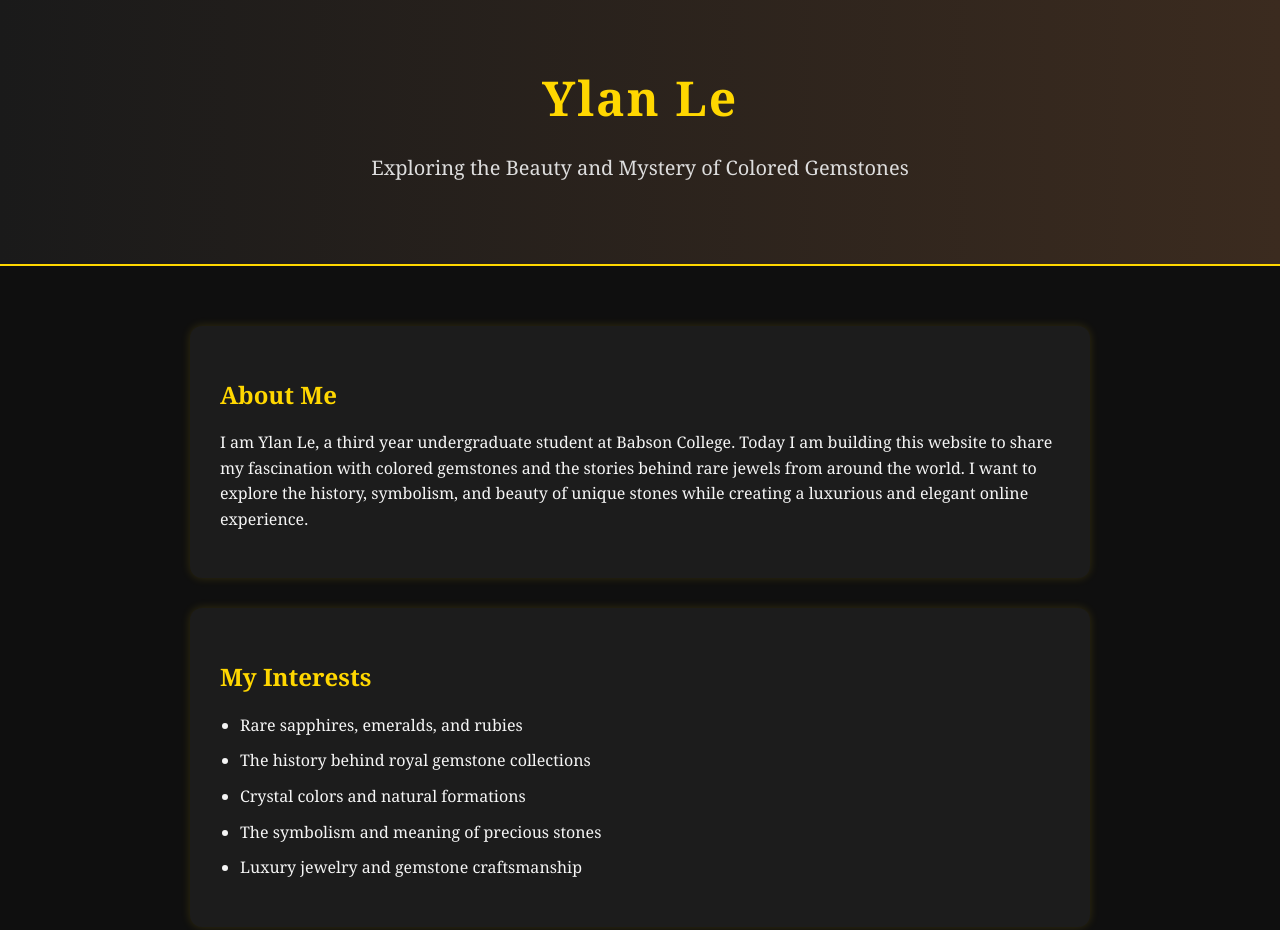
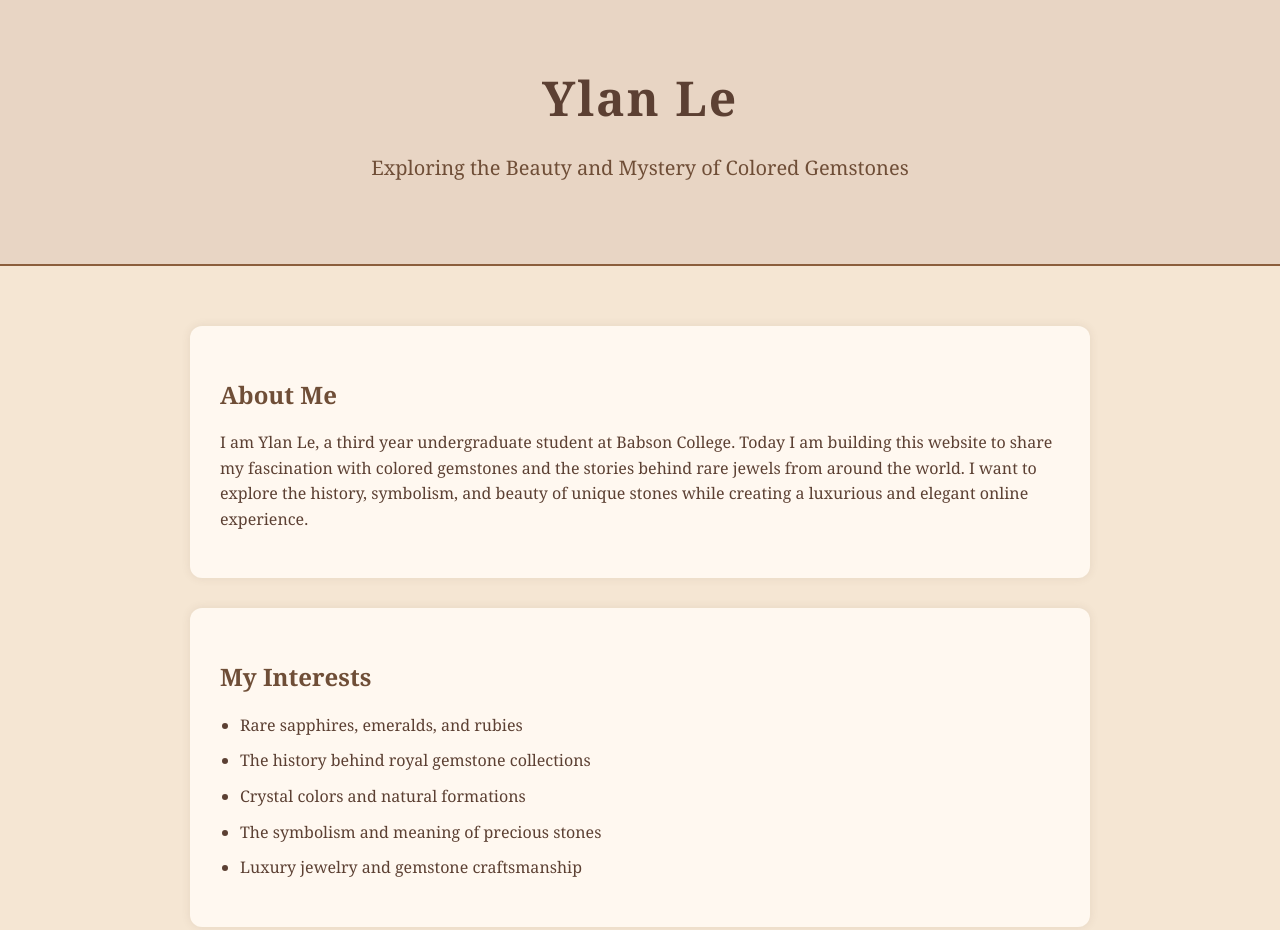
Before and after one commit to ylanle/ylanle.github.io, a plain HTML site: page index.html in a window 1280 px wide. Shown: the top 930 px of the page. Drawn offline with Linux system fonts and the light colour scheme.

Commit message:
Update index.html

```diff
--- a/index.html
+++ b/index.html
@@ -9,29 +9,29 @@
     body {
       margin: 0;
       font-family: Georgia, serif;
-      background-color: #0f0f0f;
-      color: #f5f5f5;
+      background-color: #f5e6d3;
+      color: #5c4033;
       line-height: 1.6;
     }
 
     header {
-      background: linear-gradient(to right, #1a1a1a, #3b2b1f);
+      background: #e8d5c4;
       padding: 60px 20px;
       text-align: center;
-      border-bottom: 2px solid gold;
+      border-bottom: 2px solid #8b5e3c;
     }
 
     header h1 {
       margin: 0;
       font-size: 48px;
-      color: gold;
+      color: #5c4033;
       letter-spacing: 2px;
     }
 
     header p {
       margin-top: 15px;
       font-size: 20px;
-      color: #ddd;
+      color: #6f4e37;
     }
 
     main {
@@ -41,15 +41,15 @@
     }
 
     section {
-      background-color: #1c1c1c;
+      background-color: #fff8f0;
       padding: 30px;
       margin-bottom: 30px;
       border-radius: 12px;
-      box-shadow: 0 0 10px rgba(255, 215, 0, 0.15);
+      box-shadow: 0 0 10px rgba(92, 64, 51, 0.1);
     }
 
     h2 {
-      color: gold;
+      color: #6f4e37;
       margin-bottom: 15px;
     }
 
@@ -64,8 +64,8 @@
     footer {
       text-align: center;
       padding: 20px;
-      color: #aaa;
-      border-top: 1px solid #333;
+      color: #6f4e37;
+      border-top: 1px solid #d8bfa8;
       margin-top: 40px;
     }
   </style>
```
